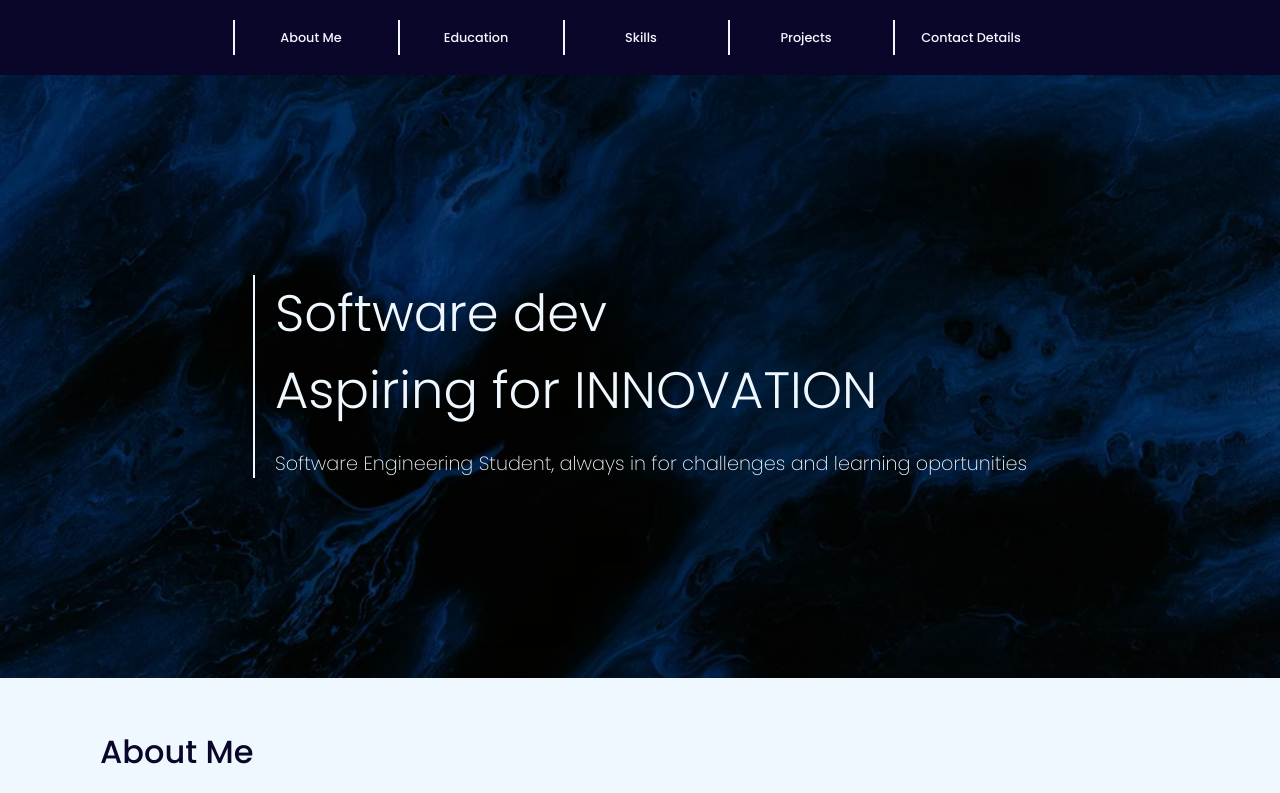
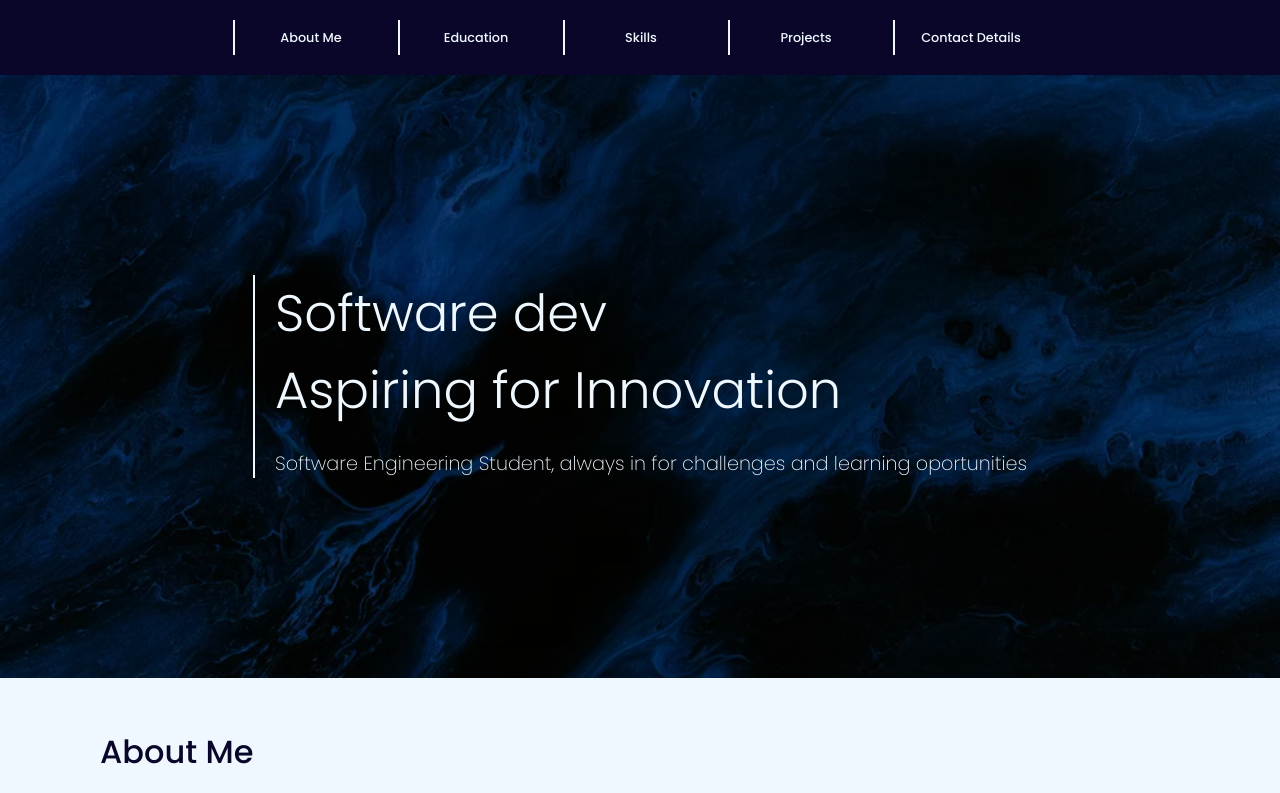
Before and after one commit to Prasit20/Portfolio, a plain HTML site: page Resume.html in a window 1280 px wide. Shown: the top 793 px of the page. Drawn offline with Linux system fonts and the light colour scheme.

Commit message:
Add files via upload

```diff
--- a/Resume.html
+++ b/Resume.html
@@ -24,7 +24,7 @@
 	</header>
 	<header class="title">
 		<div class="title_name">
-			<p class="title_name-name">Software dev <br> Aspiring for INNOVATION</p>
+			<p class="title_name-name">Software dev <br> Aspiring for Innovation</p>
 			<p class="title_name-qoute">
 				Software Engineering Student, always in for challenges and learning oportunities
 			</p>
```
